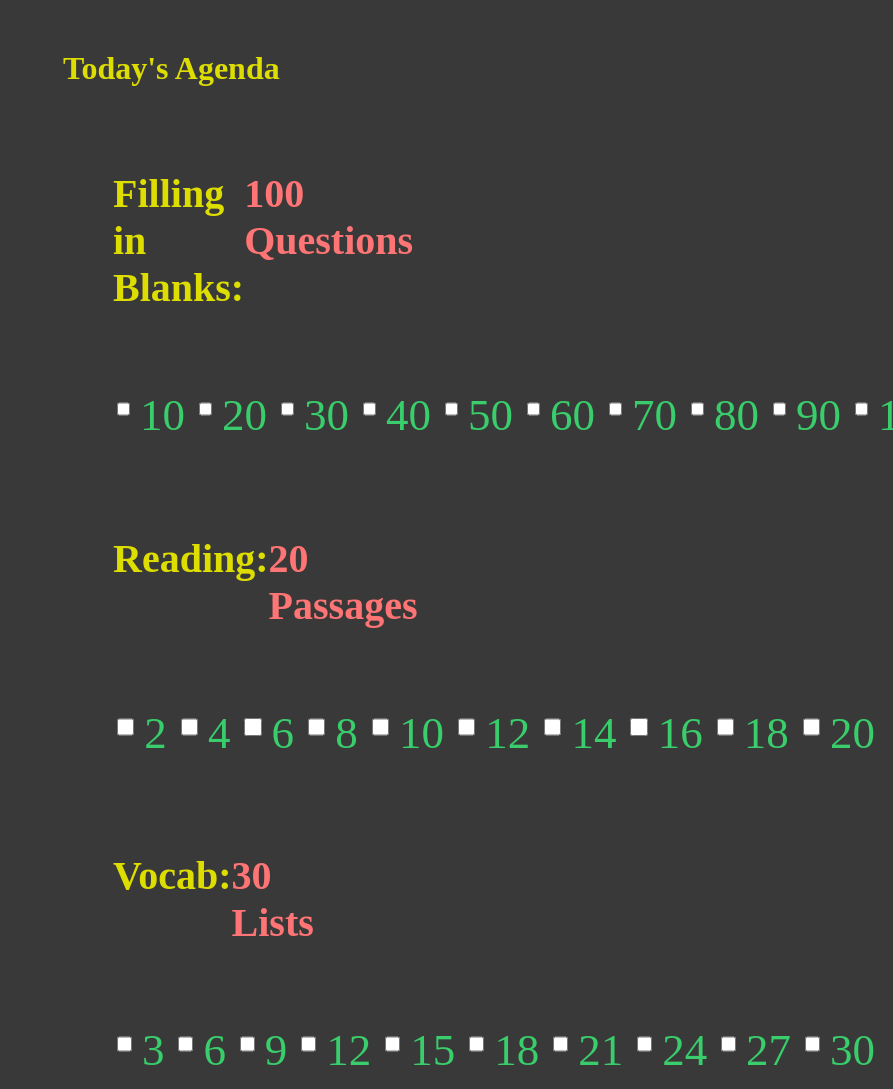
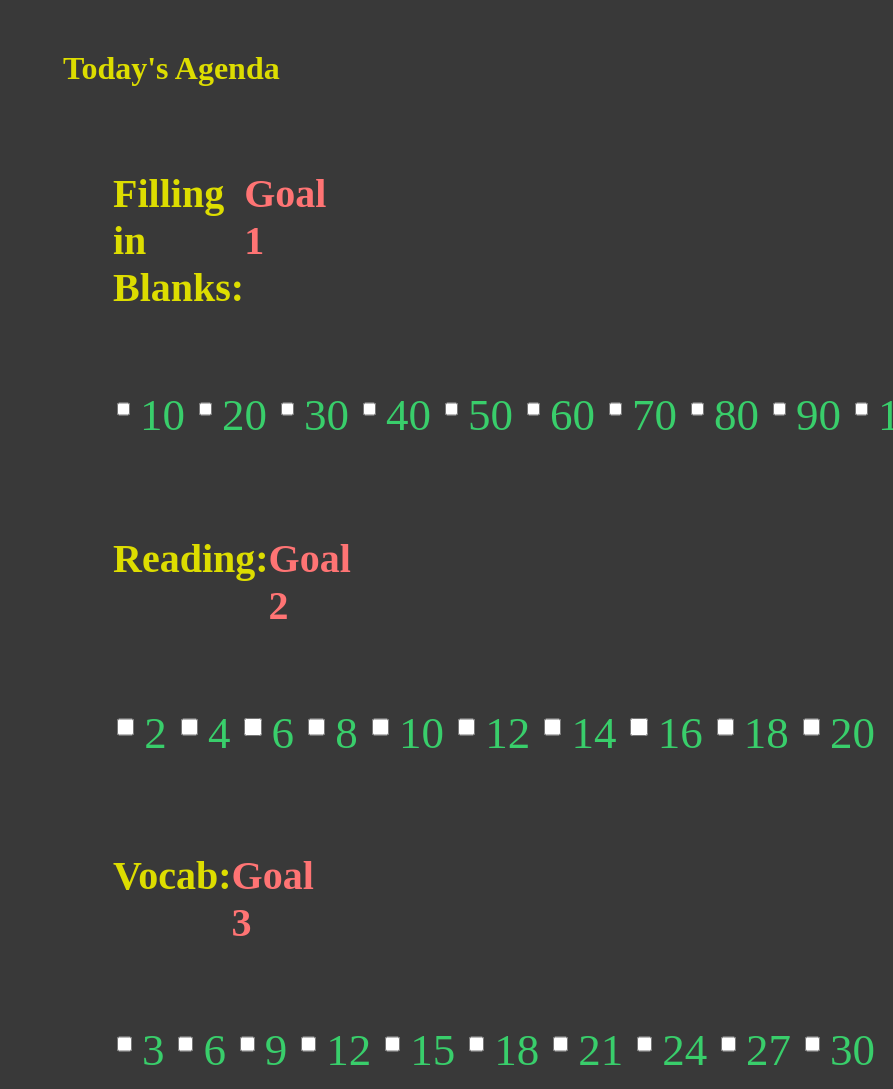
Before and after one commit to Tj717/To-do-list-with-checkboxes, a plain HTML site: page index.html in a window 1280 px wide. Shown: the top 1089 px of the page, without its empty margins (387-1280 px from the left). Drawn offline with Linux system fonts and the light colour scheme.

Commit message:
Update index.html

```diff
--- a/index.html
+++ b/index.html
@@ -16,7 +16,7 @@
         <form>
             <div style="display: flex; justify-content: space-between;">
                 <h2>Filling in Blanks: </h2>
-                <h2 style="color:rgb(255, 116, 116); margin-right: 800px;">100 Questions</h2>
+                <h2 style="color:rgb(255, 116, 116); margin-right: 800px;"> Goal 1 </h2>
             </div>
             <section id="checkboxes">
                 <input type="checkbox" class="check">        <p>10</p>
@@ -33,7 +33,7 @@
 
             <div style="display: flex; justify-content: space-between;">
                 <h2>Reading: </h2>
-                <h2 style="color:rgb(255, 116, 116); margin-right: 1000px;">20 Passages</h2>
+                <h2 style="color:rgb(255, 116, 116); margin-right: 1000px;"> Goal 2 </h2>
             </div>
             <section id="checkboxes">
                 <input type="checkbox" class="check"><p>2</p>
@@ -50,7 +50,7 @@
 
             <div style="display: flex; justify-content: space-between;">
                 <h2 >Vocab: </h2>
-                <h2 style="color: rgb(255, 116, 116); margin-right: 1100px;">30 Lists</h2>
+                <h2 style="color: rgb(255, 116, 116); margin-right: 1100px;"> Goal 3 </h2>
             </div>
             <section id="checkboxes">
                 <input type="checkbox" class="check"><p>3</p>
```
